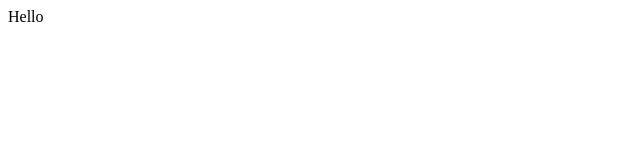
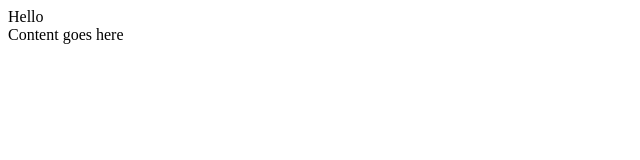
Before and after one commit to bryanswarthout/branching-test, a plain HTML site: page index.html in a window 1280 px wide. Shown: the whole page, without its empty margins (0-640 px from the left). Drawn offline with Linux system fonts and the light colour scheme.

Commit message:
added main content

```diff
--- a/index.html
+++ b/index.html
@@ -10,5 +10,8 @@
     <header>
         <nav>Hello</nav>
     </header>
+    <main>
+        Content goes here
+    </main>
 </body>
 </html>
```
